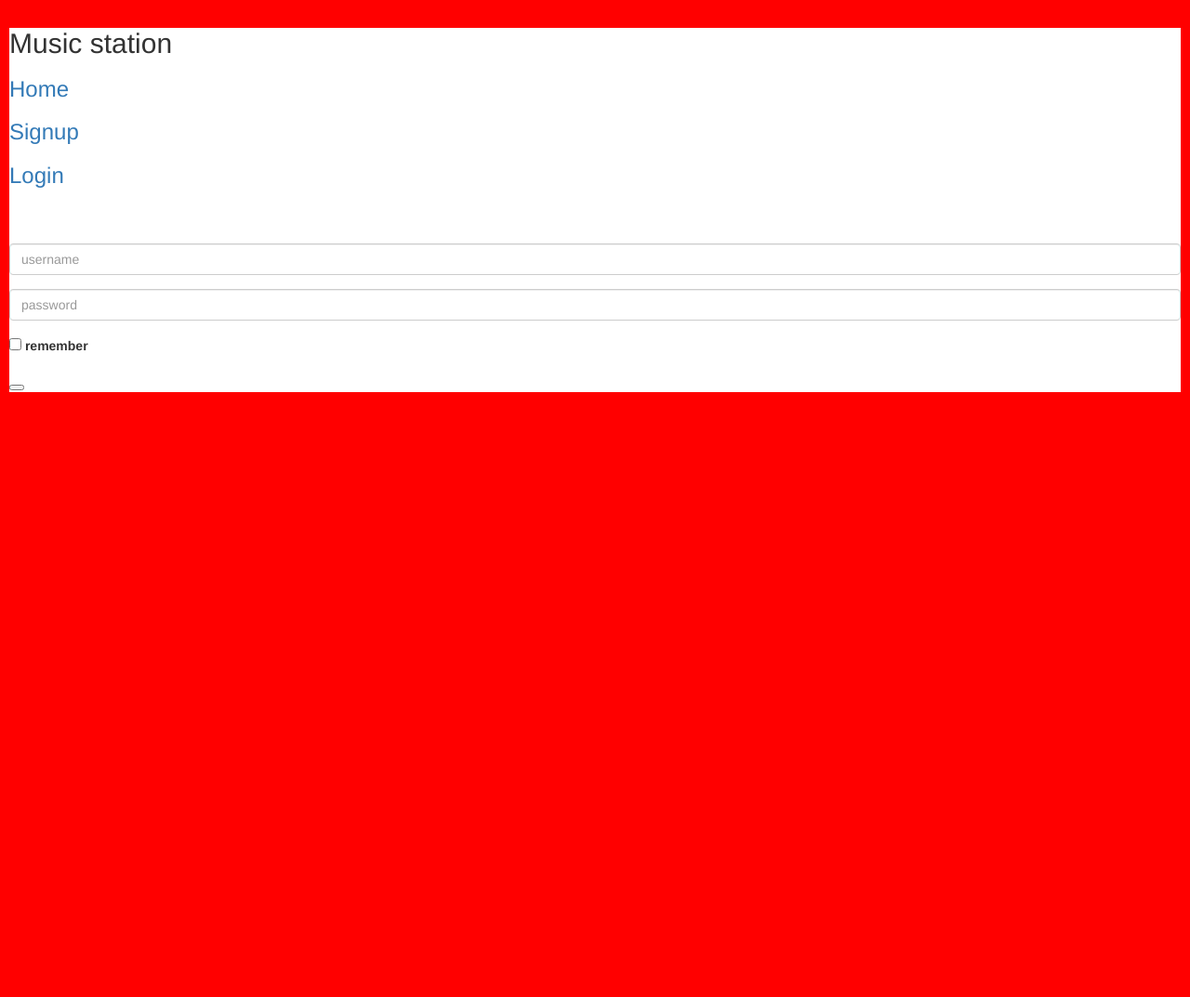
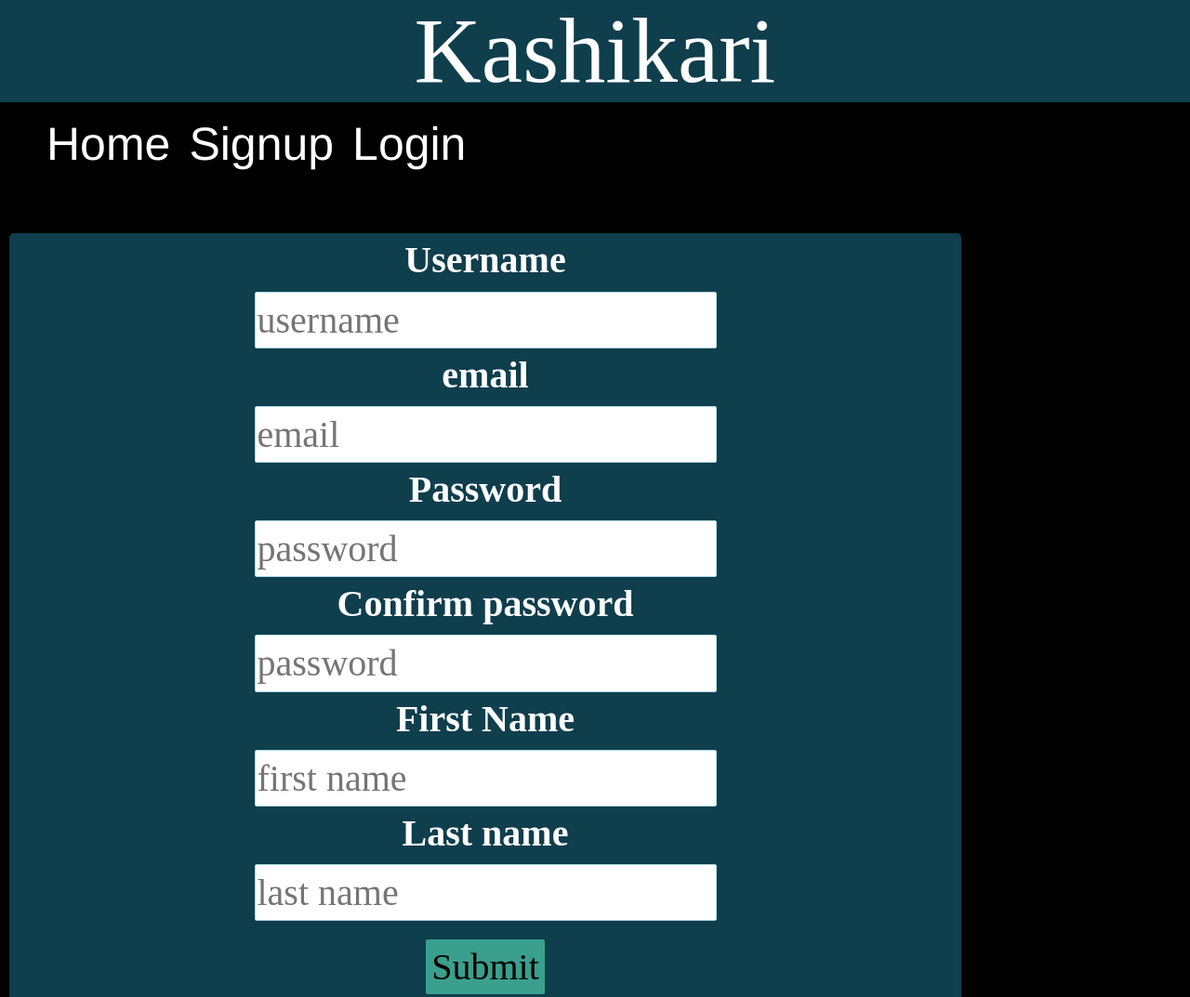
Before and after one commit to CheBlankenship/Kashikari, a plain HTML site: page static/index.html at #!/signup in a window 1280 px wide. Shown: the top 1073 px of the page at 93% size. Before the commit the page ends 800 px from the top, so only its background shows below. Drawn offline with nearby package versions, Linux system fonts and the light colour scheme; files that its build step writes are made by us from their sources.

Commit message:
update css

```diff
--- /dev/null
+++ b/static/css/main.css
@@ -0,0 +1,95 @@
+/*body{
+  background-image: url("img-file/night.jpg");
+  font-size: 70px;
+};*/
+
+body.ng-scope{
+  /*background-image: url("img-file/night.jpg");*/
+  background-color: black;
+  background-repeat: no-repeat;
+  background-size: auto;
+}
+
+a{
+  color: white;
+}
+
+p{
+  font-size:70px;
+}
+
+li{
+  display: inline-block;
+  float: left;
+  list-style: none;
+  margin: 10px;
+}
+
+
+nav{
+  display: inline-block;
+}
+
+p.ng-binding{
+  color: white;
+  font-size: 30px;
+  list-style: none;
+}
+
+ul.ng-scope{
+  height: 500px;
+  width: 500px;
+  border-radius: 10px;
+  margin: 5px;
+  background-color: rgba(51, 204, 255, 0.3);
+  display: inline-block;
+}
+
+h2.title{
+  font-family: serif;
+  color: white;
+  text-align: center;
+  font-size: 100px;
+  background-color: rgba(51, 204, 255, 0.3);
+  margin: 0;
+}
+
+div.row.headmenu{
+  color: white;
+  font-size: 50px;
+}
+
+div.wrapper.ng-scope{
+  font-size: 50px;
+  text-align: center;
+}
+
+.top{
+  display: inline-block;
+  float: left;
+}
+
+input{
+  color: black;
+  border: 0.2px solid lightblue;
+  border-radius: 2px;
+}
+
+button{
+  color: black;
+  background-color:rgba(102, 255, 204, 0.5);
+  border: 0;
+  border-radius: 2px;
+  margin: 20px;
+}
+
+form.signup.ng-pristine.ng-valid.ng-scope{
+  color: white;
+  text-align: center;
+  background-color: rgba(51, 204, 255, 0.3);
+  border-radius: 5px;
+  margin: 10px;
+  width: 80%;
+  font-family: serif;
+  font-size: 40px;
+}
--- a/static/index.html
+++ b/static/index.html
@@ -2,23 +2,25 @@
 <html>
   <head>
     <meta charset="utf-8">
-    <title>Kashikari(home)</title>
+    <title>Kashikari</title>
     <script src="/angular.js" charset="utf-8"></script>
     <script src="/angular-ui-router.js" charset="utf-8"></script>
     <script src="/kashikari.js"></script>
-    <link rel="stylesheet" href="template/style.css">
     <link rel="stylesheet" href="https://maxcdn.bootstrapcdn.com/bootstrap/3.3.7/css/bootstrap.min.css" integrity="sha384-BVYiiSIFeK1dGmJRAkycuHAHRg32OmUcww7on3RYdg4Va+PmSTsz/K68vbdEjh4u" crossorigin="anonymous">
+    <link rel="stylesheet" href="css/main.css">
 
   </head>
   <body ng-app="kashikari">
 
-    <h2>Music station</h2>
-      <div class="headmenu">
-        <nav>
-          <a ui-sref="home"><h3>Home</h3></a>
-          <h3><a ui-sref="signup" ng-hide="user">Signup</a></h3>
-          <h3><a ui-sref="login" ng-hide="user">Login</a></h3>
-          <h3><a ui-sref="logout" ng-show="user">Logout</a></h3>
+    <h2 class="title">Kashikari</h2>
+      <div class="row headmenu">
+        <nav class="col-xs-12 package">
+          <ul>
+            <a ui-sref="home"><li class="top">Home</li></a>
+            <li class="top"><a ui-sref="signup" ng-hide="user">Signup</a></li>
+            <li class="top"><a ui-sref="login" ng-hide="user">Login</a></li>
+            <li class="top"><a ui-sref="logout" ng-show="user">Logout</a></li>
+          </ul>
         </nav>
       </div>
         <br>
--- a/static/templates/signup.html
+++ b/static/templates/signup.html
@@ -1,5 +1,5 @@
 <!DOCTYPE html>
-<div class="form-group">
+<!-- <div class="form-group">
 		<label for="lg_username" class="sr-only">Username</label>
 		<input type="text" class="form-control" id="lg_username" name="lg_username" placeholder="username">
 </div>
@@ -14,4 +14,33 @@
 		<label for="lg_remember">remember</label>
 </div>
 
-<button type="submit" class="login-button"><i class="fa fa-chevron-right"></i></button>
+<button type="submit" class="login-button"><i class="fa fa-chevron-right"></i></button> -->
+
+<form class="signup" action="index.html" method="post">
+  <label>Username</label>
+  <br>
+  <input type="text" placeholder="username">
+  <br>
+  <label>email</label>
+  <br>
+  <input type="text" placeholder="email">
+  <br>
+  <label>Password</label>
+  <br>
+  <input type="text" placeholder="password">
+  <br>
+  <label>Confirm password</label>
+  <br>
+  <input type="text" placeholder="password">
+  <br>
+  <label>First Name</label>
+  <br>
+  <input type="text" placeholder="first name">
+  <br>
+  <label>Last name</label>
+  <br>
+  <input type="text" placeholder="last name">
+  <br>
+  <button type="submit">Submit</button>
+
+</form>
--- a/static/templates/style.css
+++ /dev/null
@@ -1,6 +0,0 @@
-html {
-  background: red;
-  padding: 10px;
-  font-family: 'Times New Roman';
-  font-size: 200px;
-};
```
Also changed, not shown: static/templates/home.html (+3 -3 lines), static/img-file/night.jpg (added).
